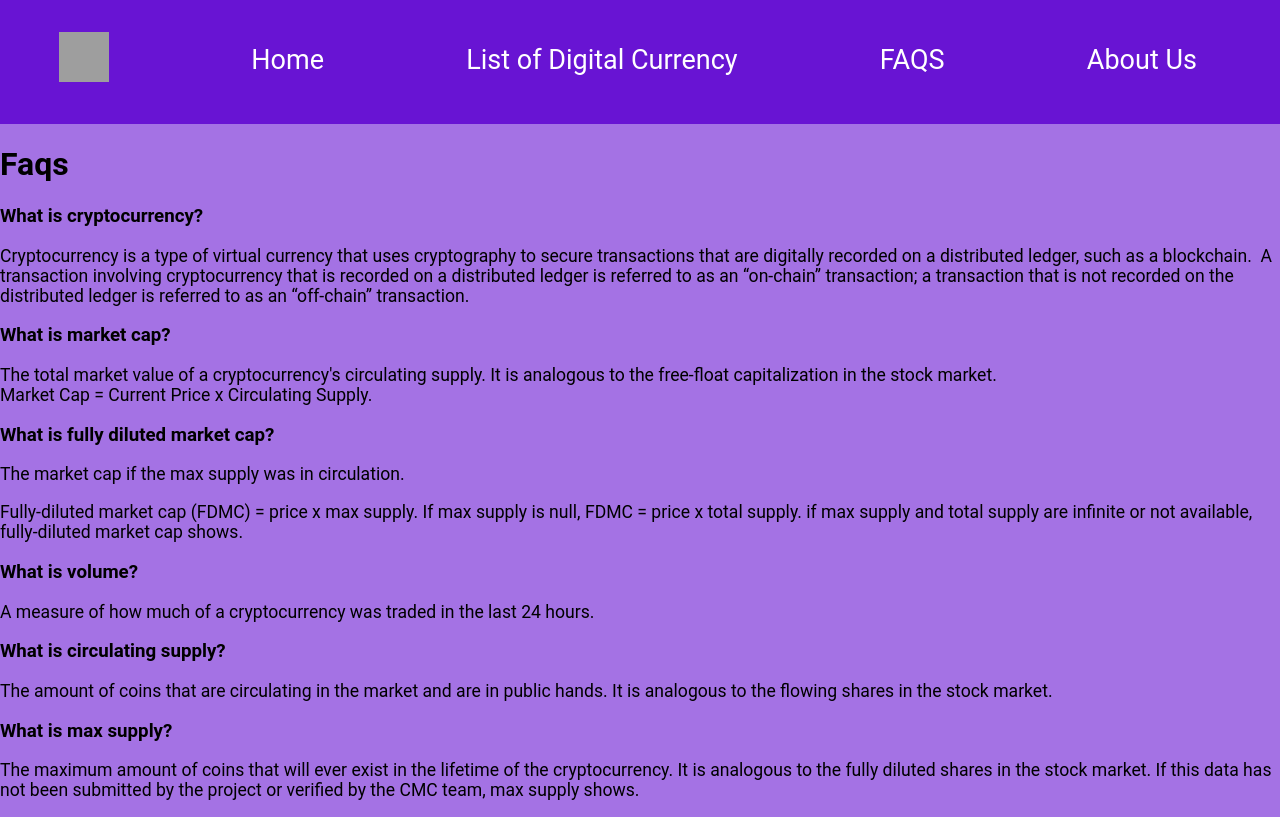
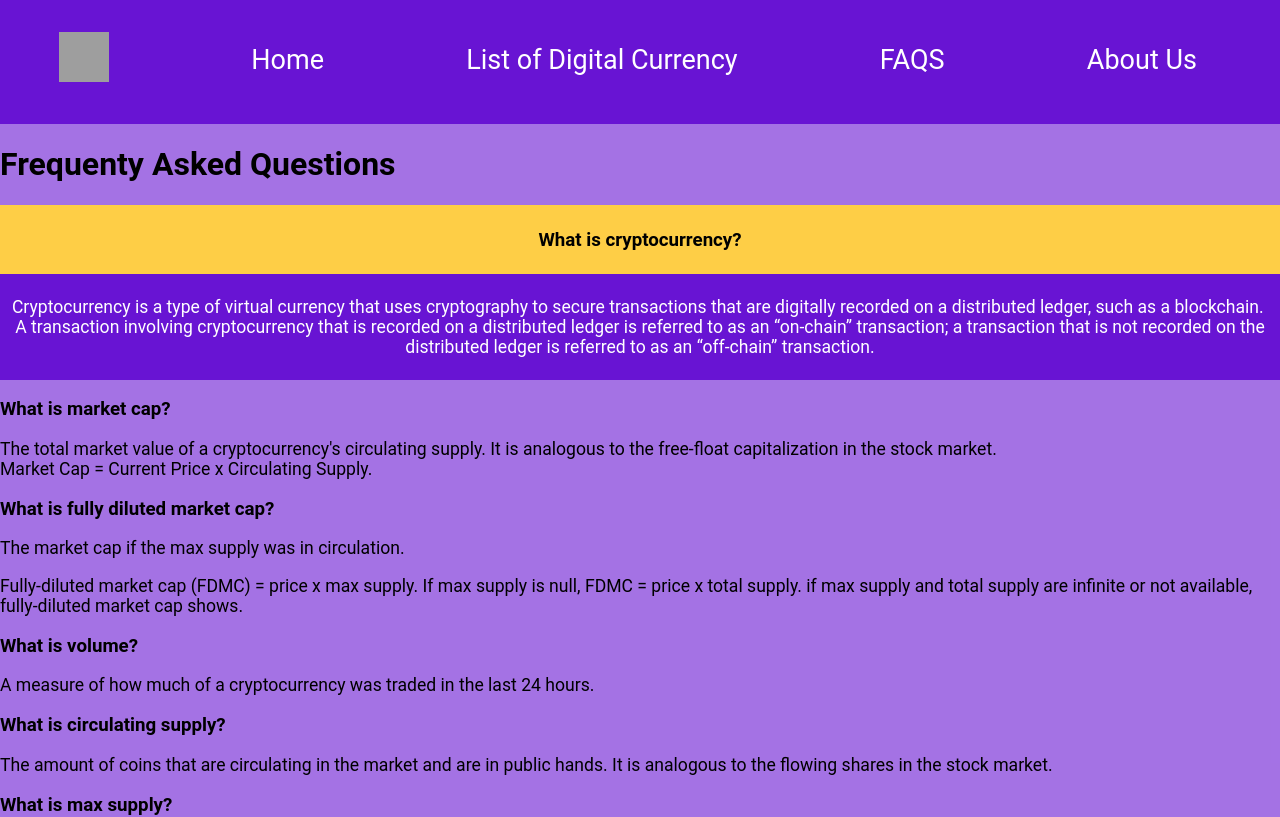
Before and after one commit to Shnaeem/CryptofyHub, a React (Create React App) app: page /Faqs in a window 1280 px wide. Shown: the top 817 px of the page. Built offline with nearby package versions, Linux system fonts and the light colour scheme; grey boxes are pictures that could not be loaded.

Commit message:
FAQ updated

```diff
--- a/src/components/PostDetails.js
+++ b/src/components/PostDetails.js
@@ -1,6 +1,7 @@
 function PostDetails(props) {
   return (
     <div className="post-excerpt">
+      <div className="details">
         <img src={props.location.props.image} alt={props.location.props.id} />
         <h1>{props.location.props.name} </h1>
         <h3>${props.location.props.currentprice} </h3>
@@ -18,6 +19,7 @@ function PostDetails(props) {
           {props.location.props.pricechange}
         </p>
       </div>
+    </div>
   );
 }
 
--- a/src/index.css
+++ b/src/index.css
@@ -57,6 +57,7 @@ section {
 }
 section h1 {
   font-size: 3rem;
+  text-align: center;
 }
 .post h2 {
   font-size: 2.5rem;
@@ -64,6 +65,12 @@ section h1 {
 .post-excerpt {
   padding: 1.5rem 0;
   border-bottom: 1px solid #eee;
+  text-align: center;
+
+}
+
+.details {
+  color: white;
 }
 .post-excerpt:first-of-type {
   padding-top: 0;
@@ -148,3 +155,20 @@ li {
 .container {
   display: inline;
 }
+
+.question {
+  text-align: center;
+  margin: auto;
+  background-color: #FECE46;
+  padding:5px;
+  word-wrap:break-word;
+}
+
+.answer {
+  color: white;
+  text-align: center;
+  margin: auto;
+  background-color: #6814D3;
+  padding:5px;
+  word-wrap:break-word;
+}
--- a/src/pages/Faqs.js
+++ b/src/pages/Faqs.js
@@ -3,10 +3,16 @@ function Faqs() {
 
   return (
     <div>
-      <h1> Faqs</h1>
 
-      <h3>What is cryptocurrency?</h3>
-      <p>Cryptocurrency is a type of virtual currency that uses cryptography to secure transactions that are digitally recorded on a distributed ledger, such as a blockchain.  A transaction involving cryptocurrency that is recorded on a distributed ledger is referred to as an “on-chain” transaction; a transaction that is not recorded on the distributed ledger is referred to as an “off-chain” transaction.</p>
+      <h1> Frequenty Asked Questions</h1>
+
+      <div className="question">
+        <h3>What is cryptocurrency?</h3>
+      </div>
+
+      <div className="answer">
+        <p>Cryptocurrency is a type of virtual currency that uses cryptography to secure transactions that are digitally recorded on a distributed ledger, such as a blockchain.  A transaction involving cryptocurrency that is recorded on a distributed ledger is referred to as an “on-chain” transaction; a transaction that is not recorded on the distributed ledger is referred to as an “off-chain” transaction.</p>
+      </div>
 
       <h3>What is market cap?</h3>
       <p>The total market value of a cryptocurrency's circulating supply. It is analogous to the free-float capitalization in the stock market.
```
Also changed, not shown: 1 other file (tests, documents, lock files or other folders). Lines whose indentation alone changed are shown as unchanged.
